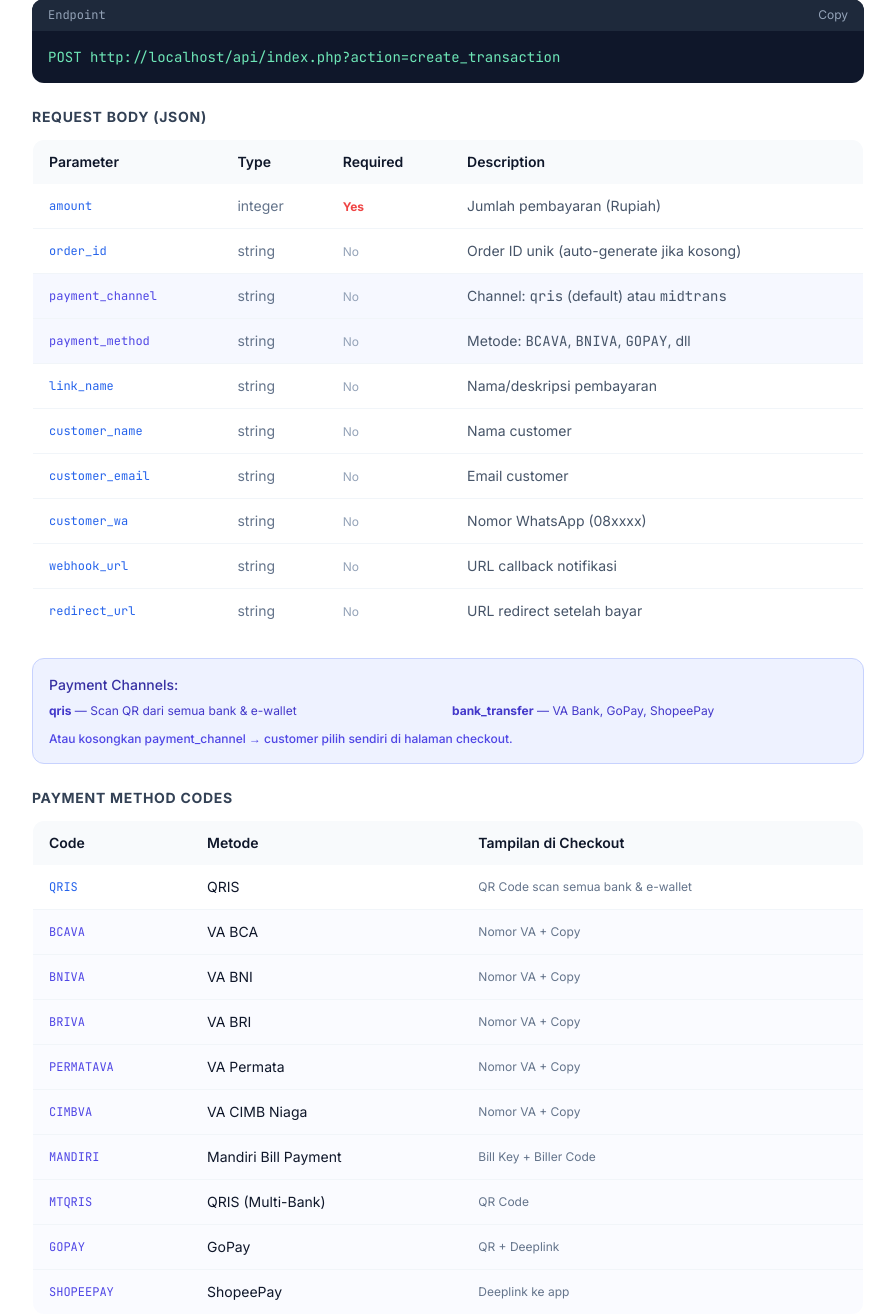
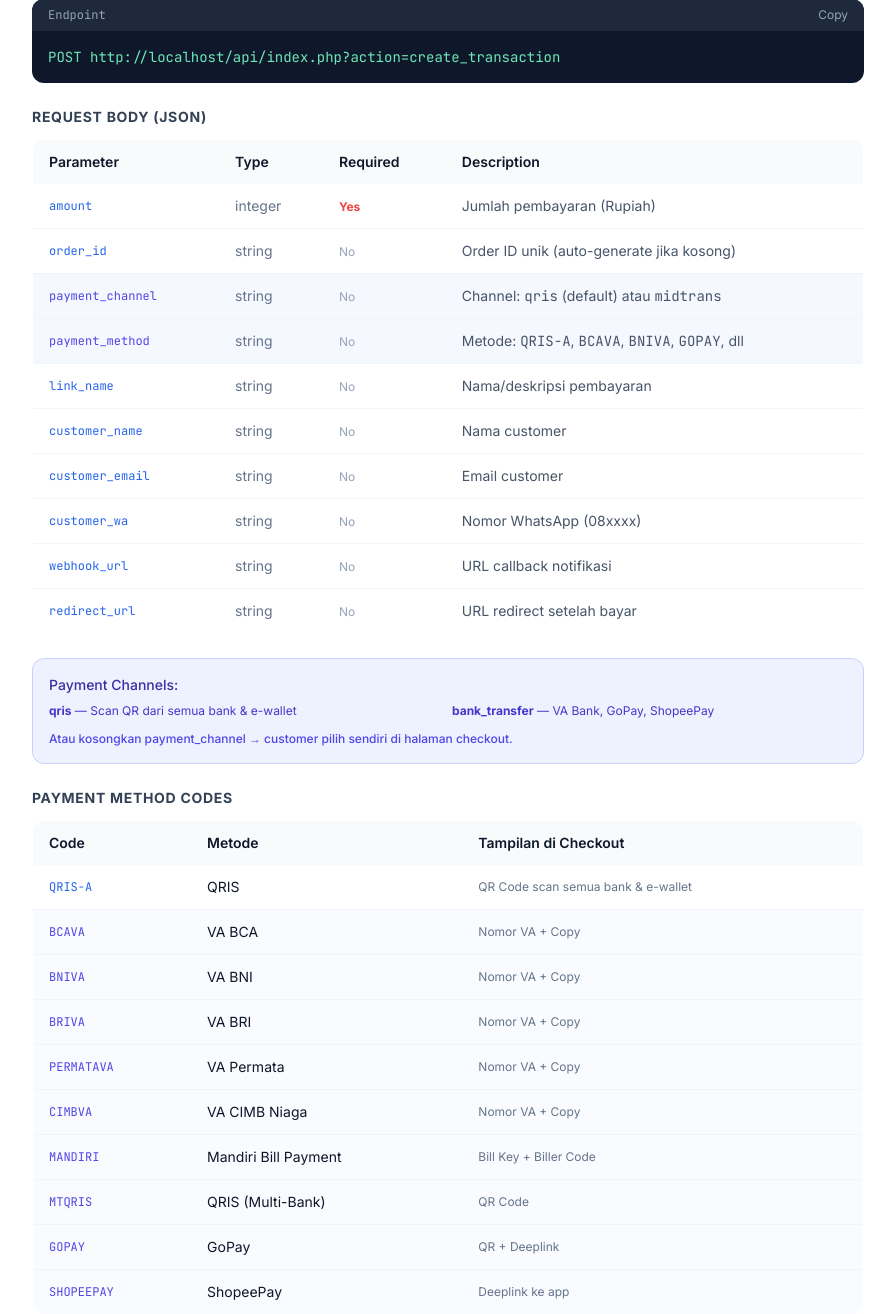
Before and after one commit to Aldi1963/Payment-gateway, a PHP site: page /docs.php in a window 1280 px wide. Shown: the part 1818-3132 px from the top of the page, without its empty margins (256-1151 px from the left). Run offline with PHP 8.4, Linux system fonts and the light colour scheme; data comes from the database, SQL or seed files in the repository; some libraries are stand-ins or nearby versions.

Commit message:
refactor: rename QRIS code to QRIS-A for AldiQRIS provider
- pay.php: method code 'QRIS' → 'QRIS-A' (display name stays 'QRIS')
- docs.php: table shows QRIS-A as code
- api-docs.php: table + param description updated
- Detection: QRIS-A → channel=qris, everything else → channel=midtrans

Method codes now:
  QRIS-A, BCAVA, BNIVA, BRIVA, PERMATAVA, CIMBVA, MANDIRI, MTQRIS, GOPAY, SHOPEEPAY

```diff
--- a/api-docs.php
+++ b/api-docs.php
@@ -32,7 +32,7 @@ $appUrl = setting('app_url', app_url(''));
             ['name'=>'amount','type'=>'integer','required'=>true,'desc'=>'Jumlah pembayaran dalam Rupiah'],
             ['name'=>'order_id','type'=>'string','required'=>false,'desc'=>'Order ID unik (auto-generate jika kosong)'],
             ['name'=>'payment_channel','type'=>'string','required'=>false,'desc'=>'Channel: qris (default) atau midtrans'],
-            ['name'=>'payment_method','type'=>'string','required'=>false,'desc'=>'Metode: BCAVA, BNIVA, BRIVA, GOPAY, SHOPEEPAY, MTQRIS, dll'],
+            ['name'=>'payment_method','type'=>'string','required'=>false,'desc'=>'Metode: QRIS-A, BCAVA, BNIVA, BRIVA, GOPAY, SHOPEEPAY, MTQRIS, dll'],
             ['name'=>'link_name','type'=>'string','required'=>false,'desc'=>'Nama/label pembayaran'],
             ['name'=>'webhook_url','type'=>'string','required'=>false,'desc'=>'URL untuk menerima notifikasi'],
             ['name'=>'redirect_url','type'=>'string','required'=>false,'desc'=>'URL redirect setelah bayar'],
@@ -81,7 +81,7 @@ $appUrl = setting('app_url', app_url(''));
         <p class="text-sm text-slate-500 mb-4">Kosongkan <code class="bg-slate-200 px-1 rounded text-xs">payment_channel</code> agar customer memilih sendiri di halaman checkout, atau tentukan salah satu:</p>
         <div class="overflow-x-auto">
             <table class="w-full text-sm"><thead><tr class="bg-slate-50"><th class="px-3 py-2 text-left font-medium">Code</th><th class="px-3 py-2 text-left">Metode</th><th class="px-3 py-2 text-left">Tampilan</th></tr></thead><tbody>
-                <tr class="border-t"><td class="px-3 py-2 font-mono text-xs text-blue-600">QRIS</td><td class="px-3 py-2 text-xs">QRIS</td><td class="px-3 py-2 text-xs">QR Code</td></tr>
+                <tr class="border-t"><td class="px-3 py-2 font-mono text-xs text-blue-600">QRIS-A</td><td class="px-3 py-2 text-xs">QRIS</td><td class="px-3 py-2 text-xs">QR Code</td></tr>
                 <tr class="border-t"><td class="px-3 py-2 font-mono text-xs text-indigo-600">BCAVA</td><td class="px-3 py-2 text-xs">VA BCA</td><td class="px-3 py-2 text-xs">Nomor VA</td></tr>
                 <tr class="border-t"><td class="px-3 py-2 font-mono text-xs text-indigo-600">BNIVA</td><td class="px-3 py-2 text-xs">VA BNI</td><td class="px-3 py-2 text-xs">Nomor VA</td></tr>
                 <tr class="border-t"><td class="px-3 py-2 font-mono text-xs text-indigo-600">BRIVA</td><td class="px-3 py-2 text-xs">VA BRI</td><td class="px-3 py-2 text-xs">Nomor VA</td></tr>
--- a/docs.php
+++ b/docs.php
@@ -201,7 +201,7 @@ $baseApi = rtrim($appUrl, '/') . '/api/index.php';
                 <tr><td class="px-4 py-3 font-mono text-blue-600 text-xs">amount</td><td class="px-4 py-3 text-slate-500">integer</td><td class="px-4 py-3"><span class="text-red-500 font-bold text-xs">Yes</span></td><td class="px-4 py-3 text-slate-600">Jumlah pembayaran (Rupiah)</td></tr>
                 <tr><td class="px-4 py-3 font-mono text-blue-600 text-xs">order_id</td><td class="px-4 py-3 text-slate-500">string</td><td class="px-4 py-3"><span class="text-slate-400 text-xs">No</span></td><td class="px-4 py-3 text-slate-600">Order ID unik (auto-generate jika kosong)</td></tr>
                 <tr class="bg-indigo-50/50"><td class="px-4 py-3 font-mono text-indigo-600 text-xs break-all">payment_channel</td><td class="px-4 py-3 text-slate-500">string</td><td class="px-4 py-3"><span class="text-slate-400 text-xs">No</span></td><td class="px-4 py-3 text-slate-600">Channel: <code>qris</code> (default) atau <code>midtrans</code></td></tr>
-                <tr class="bg-indigo-50/50"><td class="px-4 py-3 font-mono text-indigo-600 text-xs break-all">payment_method</td><td class="px-4 py-3 text-slate-500">string</td><td class="px-4 py-3"><span class="text-slate-400 text-xs">No</span></td><td class="px-4 py-3 text-slate-600">Metode: <code>BCAVA</code>, <code>BNIVA</code>, <code>GOPAY</code>, dll</td></tr>
+                <tr class="bg-indigo-50/50"><td class="px-4 py-3 font-mono text-indigo-600 text-xs break-all">payment_method</td><td class="px-4 py-3 text-slate-500">string</td><td class="px-4 py-3"><span class="text-slate-400 text-xs">No</span></td><td class="px-4 py-3 text-slate-600">Metode: <code>QRIS-A</code>, <code>BCAVA</code>, <code>BNIVA</code>, <code>GOPAY</code>, dll</td></tr>
                 <tr><td class="px-4 py-3 font-mono text-blue-600 text-xs">link_name</td><td class="px-4 py-3 text-slate-500">string</td><td class="px-4 py-3"><span class="text-slate-400 text-xs">No</span></td><td class="px-4 py-3 text-slate-600">Nama/deskripsi pembayaran</td></tr>
                 <tr><td class="px-4 py-3 font-mono text-blue-600 text-xs">customer_name</td><td class="px-4 py-3 text-slate-500">string</td><td class="px-4 py-3"><span class="text-slate-400 text-xs">No</span></td><td class="px-4 py-3 text-slate-600">Nama customer</td></tr>
                 <tr><td class="px-4 py-3 font-mono text-blue-600 text-xs">customer_email</td><td class="px-4 py-3 text-slate-500">string</td><td class="px-4 py-3"><span class="text-slate-400 text-xs">No</span></td><td class="px-4 py-3 text-slate-600">Email customer</td></tr>
@@ -228,7 +228,7 @@ $baseApi = rtrim($appUrl, '/') . '/api/index.php';
         <table class="w-full text-sm border border-slate-200 rounded-xl overflow-hidden">
             <thead><tr class="bg-slate-50"><th class="px-4 py-3 text-left font-semibold">Code</th><th class="px-4 py-3 text-left font-semibold">Metode</th><th class="px-4 py-3 text-left font-semibold">Tampilan di Checkout</th></tr></thead>
             <tbody class="divide-y divide-slate-100">
-                <tr><td class="px-4 py-3 font-mono text-blue-600 text-xs">QRIS</td><td class="px-4 py-3">QRIS</td><td class="px-4 py-3 text-slate-500 text-xs">QR Code scan semua bank & e-wallet</td></tr>
+                <tr><td class="px-4 py-3 font-mono text-blue-600 text-xs">QRIS-A</td><td class="px-4 py-3">QRIS</td><td class="px-4 py-3 text-slate-500 text-xs">QR Code scan semua bank & e-wallet</td></tr>
                 <tr class="bg-indigo-50/30"><td class="px-4 py-3 font-mono text-indigo-600 text-xs">BCAVA</td><td class="px-4 py-3">VA BCA</td><td class="px-4 py-3 text-slate-500 text-xs">Nomor VA + Copy</td></tr>
                 <tr class="bg-indigo-50/30"><td class="px-4 py-3 font-mono text-indigo-600 text-xs">BNIVA</td><td class="px-4 py-3">VA BNI</td><td class="px-4 py-3 text-slate-500 text-xs">Nomor VA + Copy</td></tr>
                 <tr class="bg-indigo-50/30"><td class="px-4 py-3 font-mono text-indigo-600 text-xs">BRIVA</td><td class="px-4 py-3">VA BRI</td><td class="px-4 py-3 text-slate-500 text-xs">Nomor VA + Copy</td></tr>
--- a/pay.php
+++ b/pay.php
@@ -56,7 +56,7 @@ if ($transaction) {
 
         // Determine channel from method code
         $upperMethod = strtoupper($selectMethod);
-        if ($upperMethod === 'QRIS') {
+        if ($upperMethod === 'QRIS-A') {
             $channel = 'qris';
             $method = null;
         } else {
@@ -187,7 +187,7 @@ $needsMethodSelection = $transaction && $transaction['status'] === 'PENDING' &&
         // Add QRIS option
         if (isset($enabledChannels['qris'])) {
             $groups['qris']['methods'][] = [
-                'code' => 'QRIS',
+                'code' => 'QRIS-A',
                 'name' => 'QRIS',
                 'desc' => 'Scan QR dari semua e-wallet & mobile banking',
                 'fee' => 'Fee 0.7%',
```
